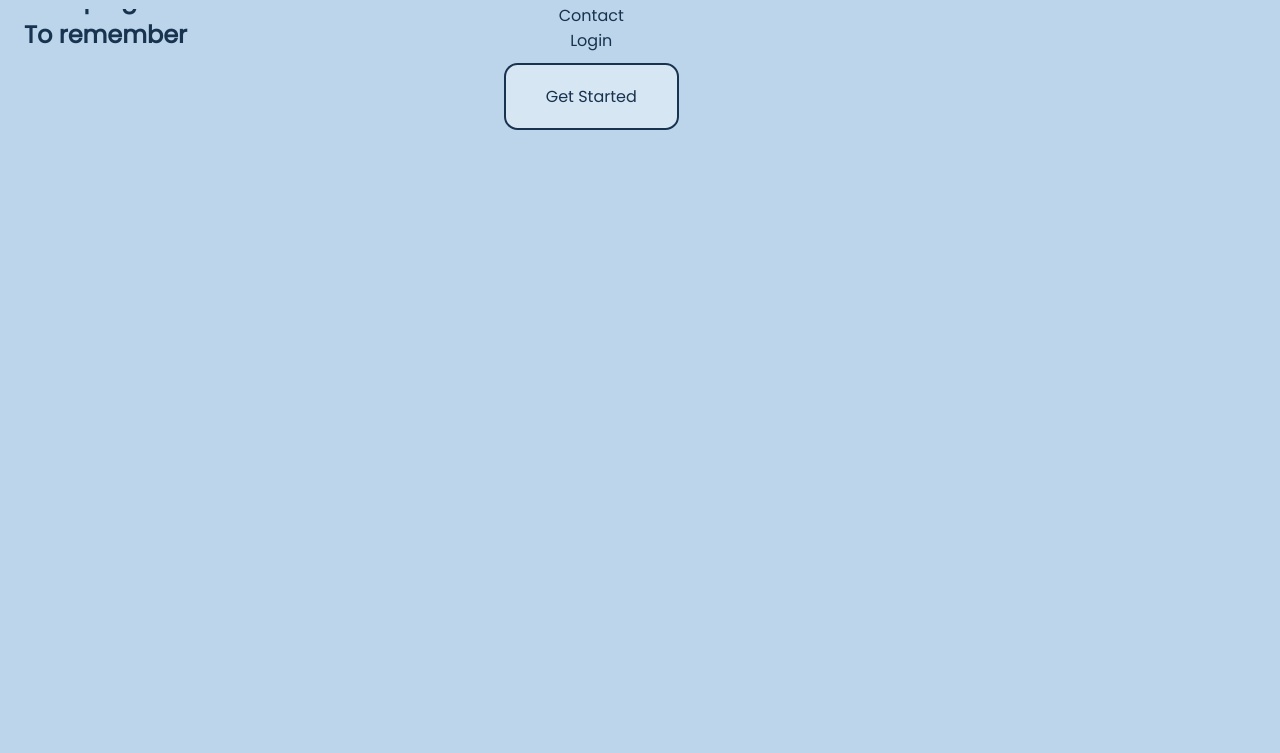
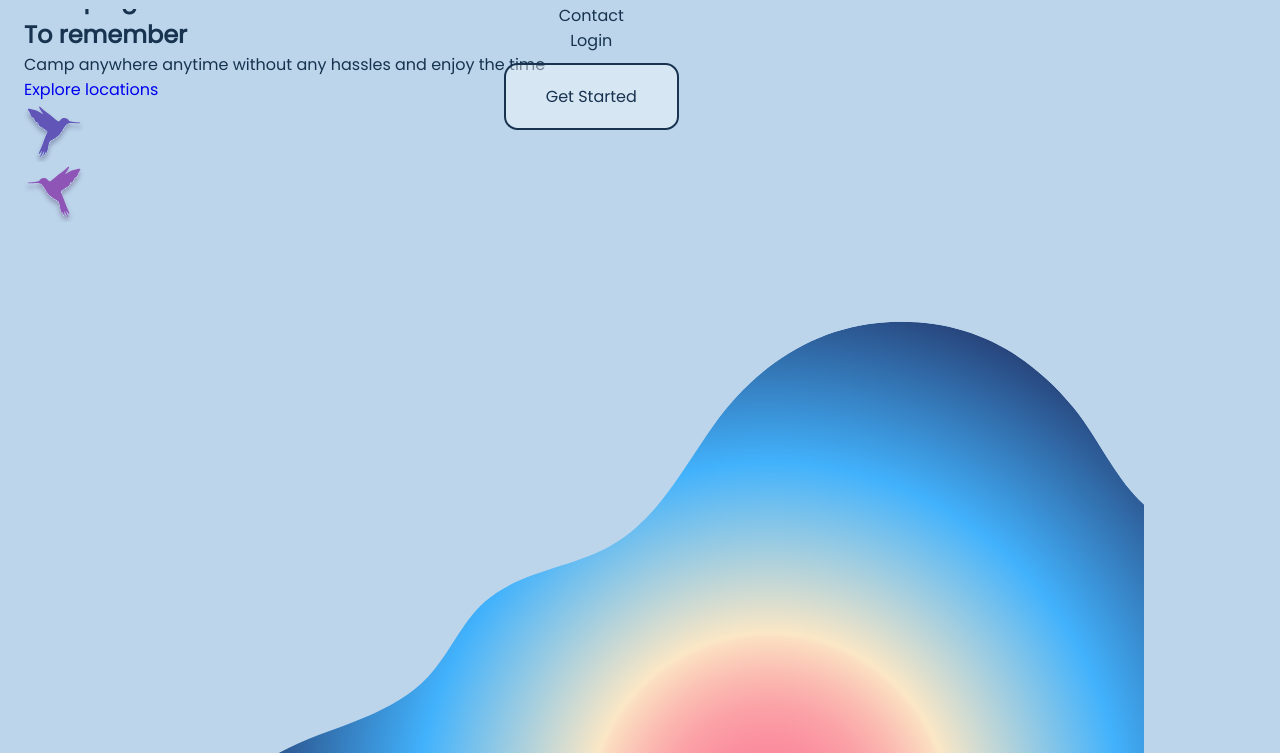
Before and after one commit to prsmahajan/camping-website, a plain HTML site: page index.html in a window 1280 px wide. Shown: the part 47-800 px from the top of the page. Drawn offline with nearby package versions, Linux system fonts and the light colour scheme.

Commit message:
added classes to hero section tags

```diff
--- a/index.html
+++ b/index.html
@@ -59,15 +59,53 @@
         <div class="home-container container">
           <div class="home-content">
             <div class="home-data">
-              <h3 class="home-subtitle">
-                 A Lifetime experience
-              </h3>
+              <h3 class="home-subtitle">A Lifetime experience</h3>
 
               <h1 class="'home-title">
-                Camping events <br>
+                Camping events <br />
                 To remember
               </h1>
+
+              <p class="home-descriptions">
+                Camp anywhere anytime without any hassles and enjoy the time
+              </p>
+
+              <a href="#" class="home-button"> Explore locations </a>
             </div>
+
+            <img
+              src="img/bird-1.svg"
+              alt="image of bird 1"
+              class="home-bird-1"
+            />
+            <img
+              src="img/bird-2.svg"
+              alt="image of bird 2"
+              class="home-bird-2"
+            />
+          </div>
+
+          <div class="home-images">
+            <img
+              src="img/img-4.svg"
+              alt="image of visual cloud"
+              class="home-img-4"
+            />
+            <img
+              src="img/img-3.svg"
+              alt="image of green forest"
+              class="home-img-3"
+            />
+            <img
+              src="img/img-2.svg"
+              alt="image of empty forest"
+              class="home-img-2"
+            />
+            <img
+              src="img/img-1.svg"
+              alt="image of tent"
+              class="home-img-1"
+            />
           </div>
         </div>
       </section>
```
